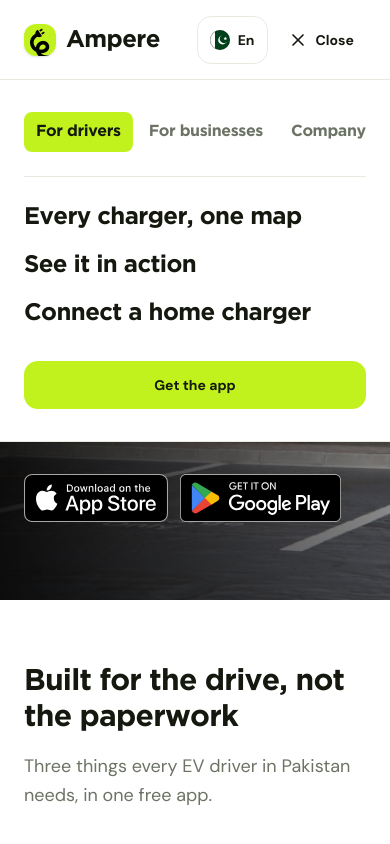
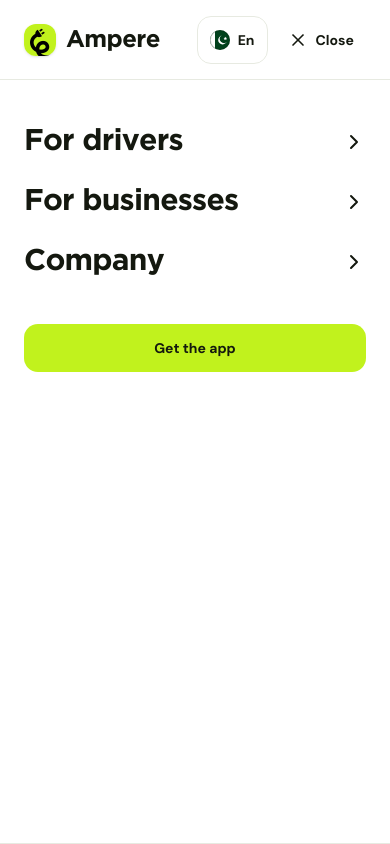
Before and after one commit to amperepakistan/EVCHARGE-nextjs, a Next.js app: page / in a window 390 px wide. Both pictures are taken after a click on the button "Menu". Shown: the top 844 px of the page. Built offline with nearby package versions, Linux system fonts and the light colour scheme.

Commit message:
responsive

```diff
--- a/components/ui/site-header.tsx
+++ b/components/ui/site-header.tsx
@@ -2,7 +2,7 @@
 
 import { useCallback, useEffect, useState } from 'react';
 import Link from 'next/link';
-import { Menu, X } from 'lucide-react';
+import { ChevronLeft, ChevronRight, Menu, X } from 'lucide-react';
 import { BrandLogo } from '@/components/ui/brand-logo';
 import { GetAppModal } from '@/components/ui/get-app-modal';
 import { PkFlag } from '@/components/ui/pk-flag';
@@ -50,9 +50,12 @@
   const [menuOpen, setMenuOpen] = useState(false);
   const [appModalOpen, setAppModalOpen] = useState(false);
   const [scrolled, setScrolled] = useState(false);
-  // Which category's links the panel is showing. Reset on close so the menu
-  // always reopens on "For drivers" rather than wherever it was left.
+  // Which category's links the panel is showing, from md up.
   const [activeGroup, setActiveGroup] = useState(0);
+  // Phone drill-down: null is the category list, a number is that category's
+  // links. Separate from activeGroup because the two levels are only a
+  // drill-down on phones — above md both are on screen at once.
+  const [mobileGroup, setMobileGroup] = useState<number | null>(null);
 
   const closeModal = useCallback(() => setAppModalOpen(false), []);
 
@@ -76,16 +79,23 @@
   useEffect(() => {
     if (!menuOpen) return;
     function onKeyDown(event: KeyboardEvent) {
-      if (event.key === 'Escape') setMenuOpen(false);
+      if (event.key !== 'Escape') return;
+      // Drilled into a category, Esc backs out a level before it closes —
+      // otherwise it discards two steps of navigation in one press.
+      if (mobileGroup !== null) setMobileGroup(null);
+      else setMenuOpen(false);
     }
     document.addEventListener('keydown', onKeyDown);
     return () => document.removeEventListener('keydown', onKeyDown);
-  }, [menuOpen]);
+  }, [menuOpen, mobileGroup]);
 
   // Handled here rather than in the toggle so every close path — Esc, a link,
-  // the app modal — lands back on the first category.
+  // the app modal — reopens at the top of the menu rather than mid-drill-down.
   useEffect(() => {
-    if (!menuOpen) setActiveGroup(0);
+    if (!menuOpen) {
+      setActiveGroup(0);
+      setMobileGroup(null);
+    }
   }, [menuOpen]);
 
   function openAppModal() {
@@ -174,14 +184,69 @@
             id="site-menu"
             /* border-b, not border-t: the bar's own backdrop already draws the
                line between bar and panel, so a top border here would double it. */
-            className="border-border bg-surface relative border-b px-6 py-8 md:px-10 md:py-10"
+            className={cn(
+              'border-border bg-surface relative border-b px-6 py-8 md:px-10 md:py-10',
+              // Phones get the full screen below the bar, so the menu reads as
+              // a place you navigate rather than a dropdown over the page.
+              'max-md:h-[calc(100dvh-5rem)] max-md:overflow-y-auto',
+            )}
           >
-            <div className="mx-auto max-w-7xl">
-              {/* Categories read as one row of chips, links as large headings
-                  below a rule — two clearly different jobs, rather than three
-                  columns where a faint uppercase label was the only thing
-                  distinguishing a section from the links under it. */}
-              <div className="-mx-6 flex gap-1 overflow-x-auto px-6 md:mx-0 md:gap-2 md:px-0">
+            {/* Two genuinely different patterns, not one restyled. A phone has
+                no room for categories and links at once, so it drills down:
+                category list first, then that category's links. From md up
+                both levels fit at once — chips on top, links below a rule. */}
+
+            {/* ---- Phone: level 1, the categories --------------------- */}
+            {mobileGroup === null && (
+              <ul className="md:hidden">
+                {MENU_GROUPS.map(({ heading }, index) => (
+                  <li key={heading}>
+                    <button
+                      type="button"
+                      onClick={() => setMobileGroup(index)}
+                      className="text-text-primary active:text-primary-700 flex w-full items-center justify-between gap-4 py-3 text-left transition-colors"
+                    >
+                      <span className="font-heading text-3xl font-bold tracking-tight">
+                        {heading}
+                      </span>
+                      <ChevronRight className="size-6 shrink-0" />
+                    </button>
+                  </li>
+                ))}
+              </ul>
+            )}
+
+            {/* ---- Phone: level 2, one category's links --------------- */}
+            {mobileGroup !== null && (
+              <div className="md:hidden">
+                <button
+                  type="button"
+                  onClick={() => setMobileGroup(null)}
+                  className="text-text-secondary hover:text-text-primary -ml-1 flex items-center gap-1.5 text-sm font-bold tracking-wide uppercase transition-colors"
+                >
+                  <ChevronLeft className="size-4" />
+                  {MENU_GROUPS[mobileGroup].heading}
+                </button>
+
+                <ul className="mt-6 space-y-4">
+                  {MENU_GROUPS[mobileGroup].links.map(({ label, href }) => (
+                    <li key={label}>
+                      <Link
+                        href={href}
+                        onClick={() => setMenuOpen(false)}
+                        className="font-heading text-text-primary active:text-primary-700 inline-block text-2xl font-bold tracking-tight transition-colors"
+                      >
+                        {label}
+                      </Link>
+                    </li>
+                  ))}
+                </ul>
+              </div>
+            )}
+
+            {/* ---- md and up: chips + links, both visible ------------- */}
+            <div className="mx-auto hidden max-w-7xl md:block">
+              <div className="flex gap-2">
                 {MENU_GROUPS.map(({ heading }, index) => (
                   <button
                     key={heading}
@@ -192,7 +257,7 @@
                     aria-pressed={index === activeGroup}
                     onClick={() => setActiveGroup(index)}
                     className={cn(
-                      'rounded-tag font-heading shrink-0 px-3 py-2 text-base font-bold tracking-tight transition-colors md:text-lg',
+                      'rounded-tag font-heading shrink-0 px-3 py-2 text-lg font-bold tracking-tight transition-colors',
                       index === activeGroup
                         ? 'bg-primary text-on-primary'
                         : 'text-text-secondary hover:bg-surface-muted hover:text-text-primary',
@@ -203,15 +268,15 @@
                 ))}
               </div>
 
-              <hr className="border-border my-6 md:my-8" />
+              <hr className="border-border my-8" />
 
-              <ul className="space-y-4 md:space-y-5">
+              <ul className="space-y-5">
                 {MENU_GROUPS[activeGroup].links.map(({ label, href }) => (
                   <li key={label}>
                     <Link
                       href={href}
                       onClick={() => setMenuOpen(false)}
-                      className="font-heading text-text-primary hover:text-primary-700 inline-block text-2xl font-bold tracking-tight transition-colors sm:text-3xl md:text-4xl"
+                      className="font-heading text-text-primary hover:text-primary-700 inline-block text-4xl font-bold tracking-tight transition-colors"
                     >
                       {label}
                     </Link>
```
